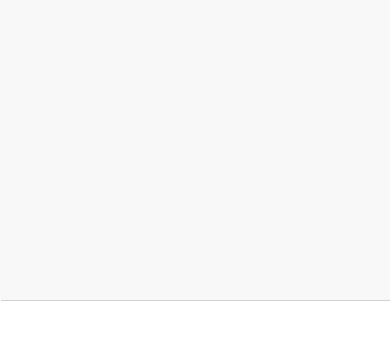
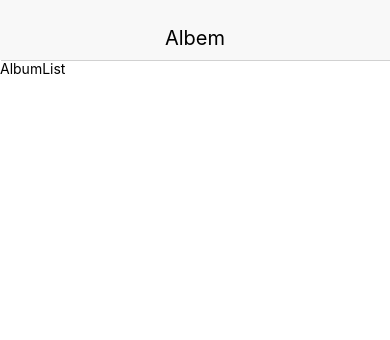
Before and after one commit to Dheerajs896/album, a React Native app: screen / in a window 390 px wide. Shown: the top 340 px of the page. Built offline with nearby package versions, Linux system fonts and the light colour scheme.

Commit message:
Add files via upload

```diff
--- a/App.js
+++ b/App.js
@@ -1,16 +1,15 @@
 import React from 'react';
 import { StyleSheet, Text, View } from 'react-native';
 import Header from './src/components/Header';
+import AlbumList from './src/components/AlbumList';
+
 
 export default class App extends React.Component {
   render() {
     return (
       <View>
-        <Header />
-        <Header />
-        <Header />
-        <Header />
-        <Header />
+        <Header getHeader= {'Albem'} />
+        <AlbumList />
       </View>
     );
   }
```
